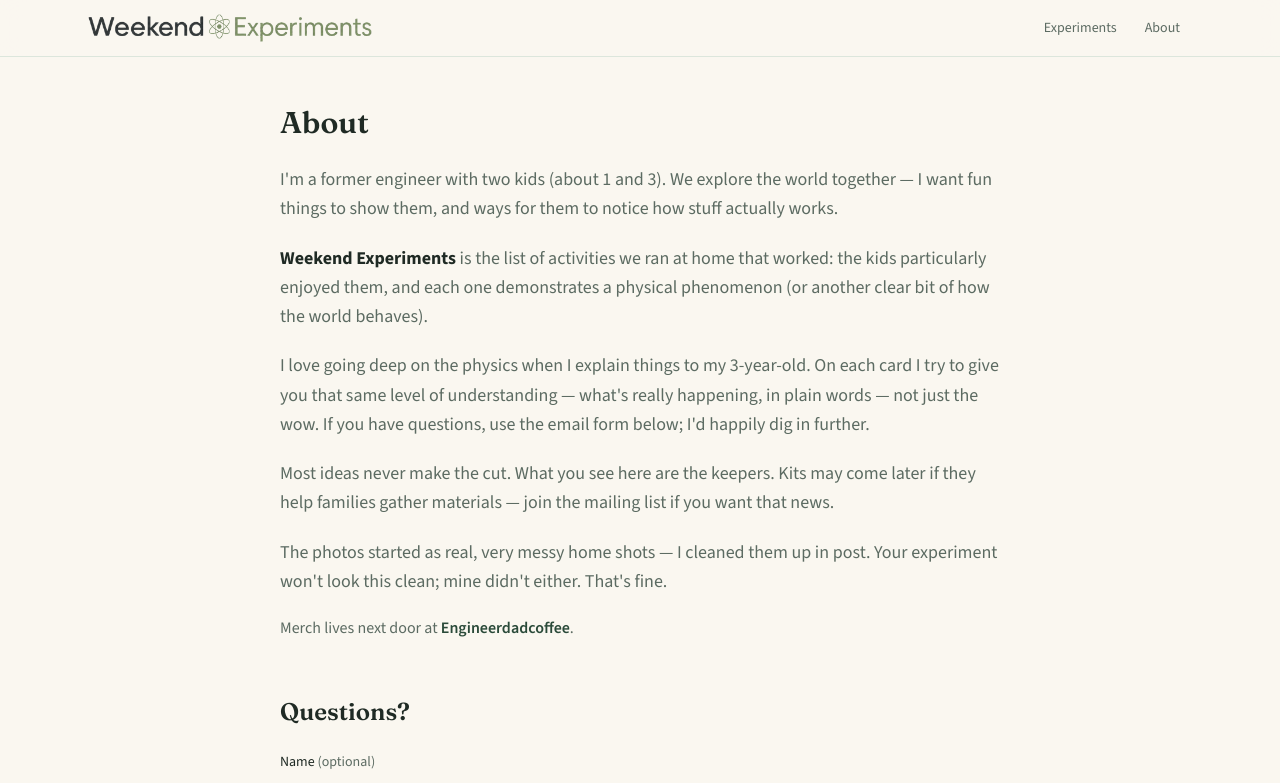
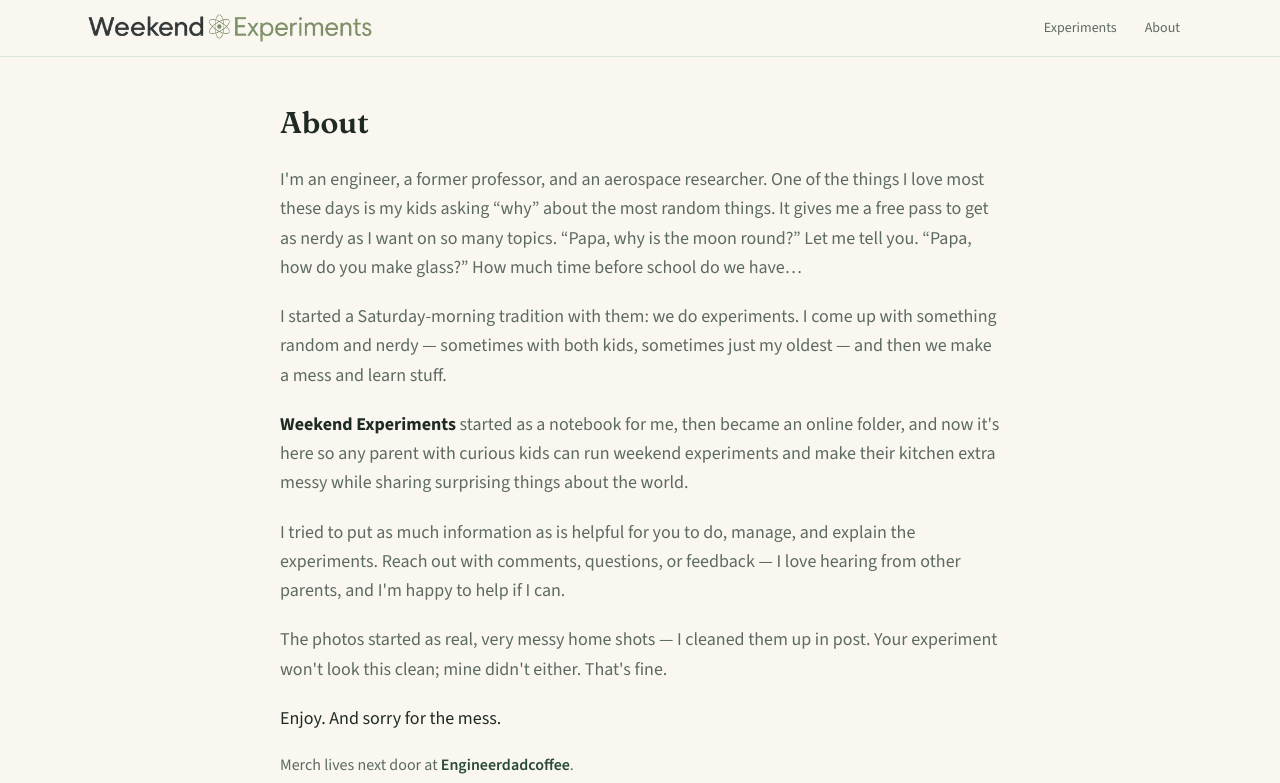
Before and after one commit to Nicolas-dovetta/little-lab-web, a Next.js app: page /about in a window 1280 px wide. Shown: the top 783 px of the page. Built offline with nearby package versions, Linux system fonts and the light colour scheme; no server answers; the database is empty.

Commit message:
About: engineer / Saturday tradition story in Nicolas's voice

```diff
--- a/src/app/about/page.tsx
+++ b/src/app/about/page.tsx
@@ -3,7 +3,8 @@ import { listFaqs } from "@/lib/experiments";
 
 export const metadata = {
   title: "About",
-  description: "Experiments we ran with our kids — the ones they loved that show how the world works.",
+  description:
+    "Engineer, former professor, aerospace researcher — and Saturday-morning experiments with curious kids.",
 };
 
 export default async function AboutPage() {
@@ -14,28 +15,33 @@ export default async function AboutPage() {
       <h1 className="font-display text-3xl font-semibold text-ink">About</h1>
       <div className="mt-6 space-y-5 text-lg leading-relaxed text-ink-muted">
         <p>
-          I&apos;m a former engineer with two kids (about 1 and 3). We explore the world together —
-          I want fun things to show them, and ways for them to notice how stuff actually works.
+          I&apos;m an engineer, a former professor, and an aerospace researcher. One of the things I
+          love most these days is my kids asking &ldquo;why&rdquo; about the most random things. It
+          gives me a free pass to get as nerdy as I want on so many topics. &ldquo;Papa, why is the
+          moon round?&rdquo; Let me tell you. &ldquo;Papa, how do you make glass?&rdquo; How much
+          time before school do we have…
         </p>
         <p>
-          <strong className="text-ink">Weekend Experiments</strong> is the list of activities we
-          ran at home that worked: the kids particularly enjoyed them, and each one demonstrates a
-          physical phenomenon (or another clear bit of how the world behaves).
+          I started a Saturday-morning tradition with them: we do experiments. I come up with
+          something random and nerdy — sometimes with both kids, sometimes just my oldest — and then
+          we make a mess and learn stuff.
         </p>
         <p>
-          I love going deep on the physics when I explain things to my 3-year-old. On each card I try
-          to give you that same level of understanding — what&apos;s really happening, in plain
-          words — not just the wow. If you have questions, use the email form below; I&apos;d happily
-          dig in further.
+          <strong className="text-ink">Weekend Experiments</strong> started as a notebook for me,
+          then became an online folder, and now it&apos;s here so any parent with curious kids can
+          run weekend experiments and make their kitchen extra messy while sharing surprising things
+          about the world.
         </p>
         <p>
-          Most ideas never make the cut. What you see here are the keepers. Kits may come later if
-          they help families gather materials — join the mailing list if you want that news.
+          I tried to put as much information as is helpful for you to do, manage, and explain the
+          experiments. Reach out with comments, questions, or feedback — I love hearing from other
+          parents, and I&apos;m happy to help if I can.
         </p>
         <p>
           The photos started as real, very messy home shots — I cleaned them up in post. Your
           experiment won&apos;t look this clean; mine didn&apos;t either. That&apos;s fine.
         </p>
+        <p className="font-medium text-ink">Enjoy. And sorry for the mess.</p>
         <p className="text-base">
           Merch lives next door at{" "}
           <a
```
